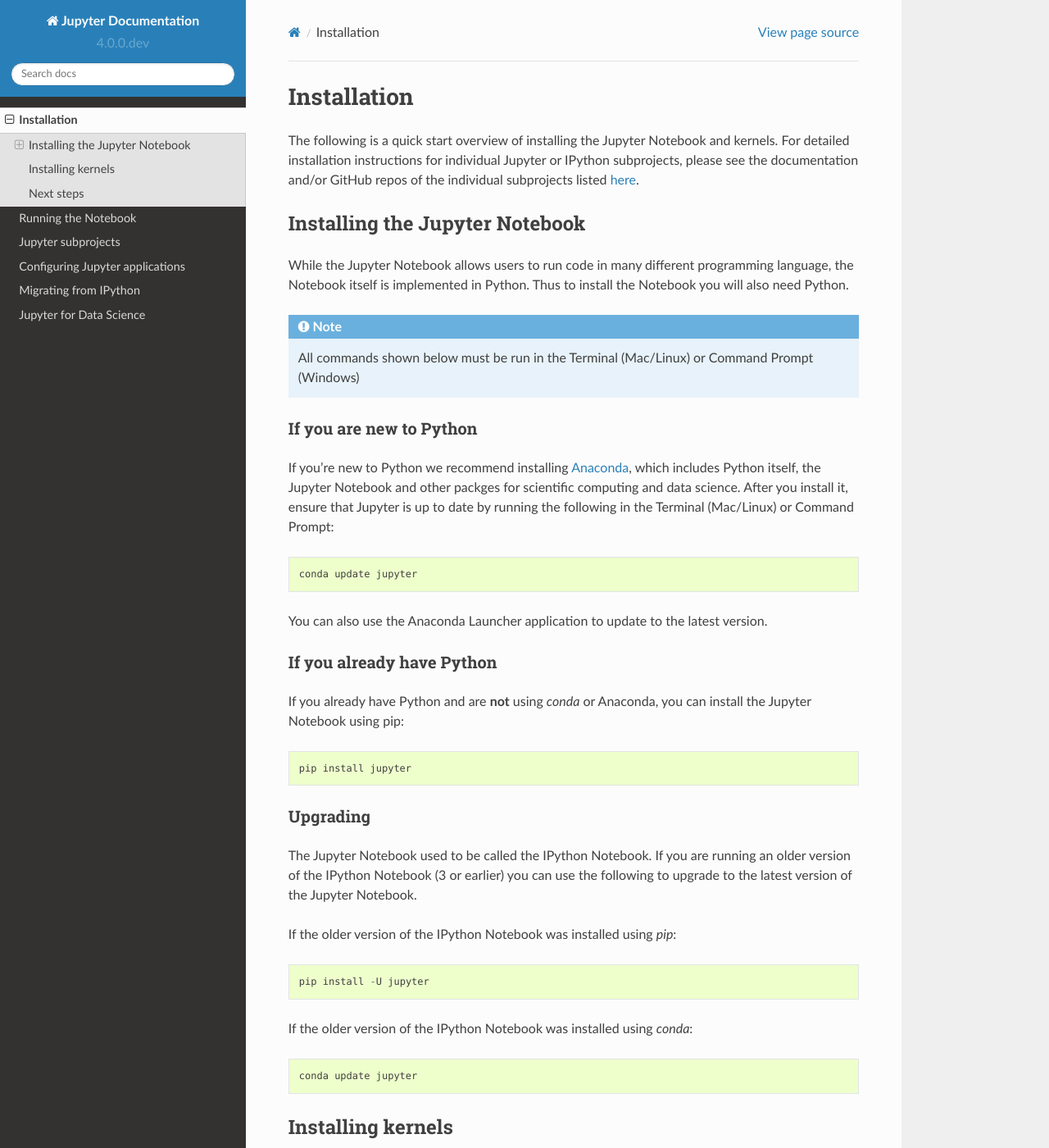
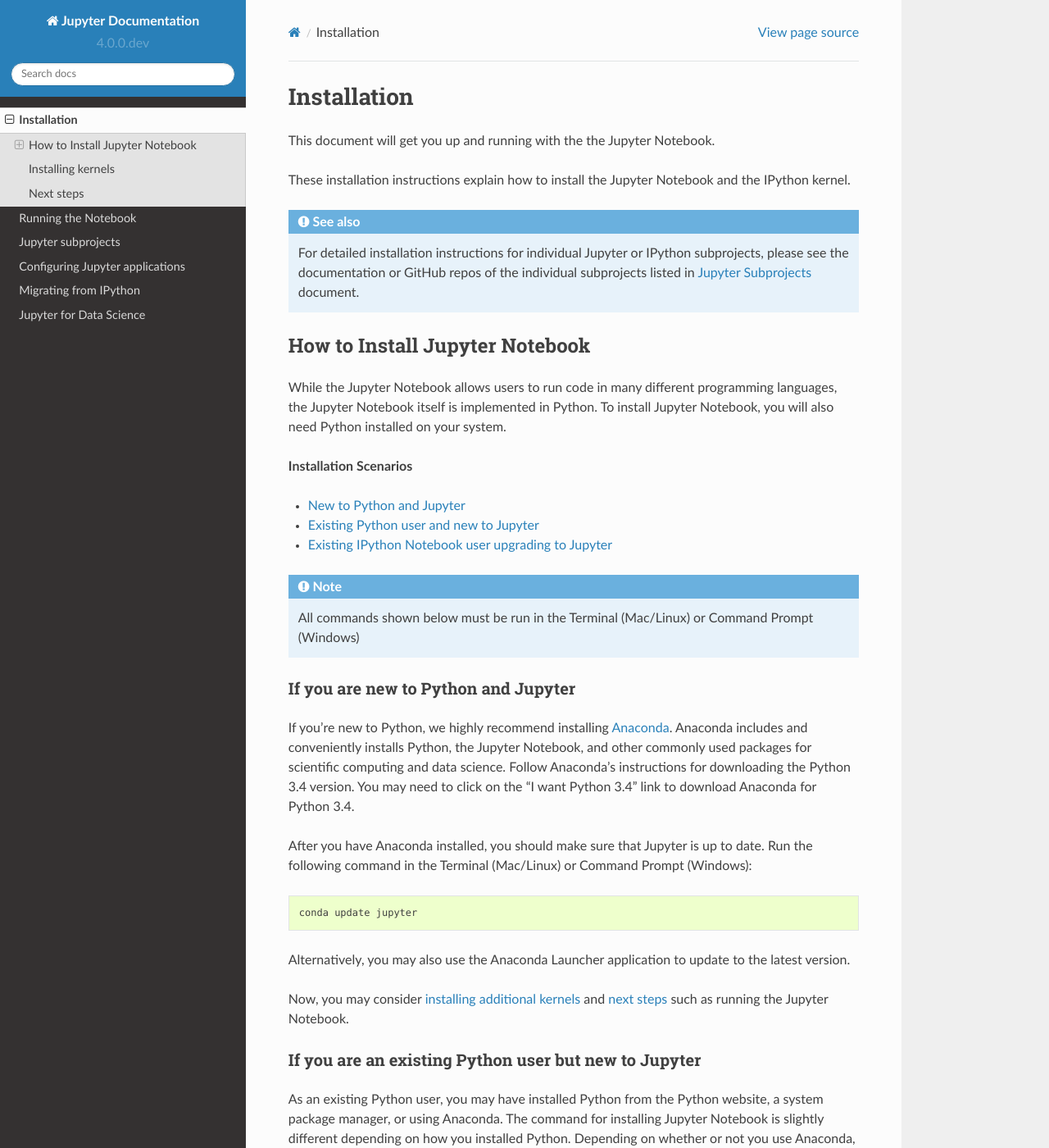
Before and after one commit to jupyter/jupyter, a Sphinx documentation site: the page built from docs/source/install.rst, in a window 1280 px wide and 1400 px high. Shown: the whole window at 82% size. Built offline with Sphinx 7.4.7 and the Read the Docs theme 2.0.0, drawn with Linux system fonts in a browser that asks for light colours; pages that are not in the unit, such as notebooks, are missing from menus; some of the changed text lies outside the part shown.

Commit message:
Add more clarity and specificity to install scenarios

```diff
--- a/docs/source/install.rst
+++ b/docs/source/install.rst
@@ -5,73 +5,147 @@
 Installation
 ============
 
-The following is a quick start overview of installing the Jupyter Notebook and
-kernels. For detailed installation instructions for individual Jupyter or IPython
-subprojects, please see the documentation and/or GitHub repos of the individual
-subprojects listed :ref:`here <subprojects>`.
+This document will get you up and running with the the Jupyter Notebook.
 
-Installing the Jupyter Notebook
+These installation instructions explain how to install the Jupyter Notebook and
+the IPython kernel.
+
+.. seealso::
+
+    For detailed installation instructions for individual Jupyter or IPython
+    subprojects, please see the documentation or GitHub repos of the
+    individual subprojects listed in :ref:`Jupyter Subprojects <subprojects>`
+    document.
+
+
+How to Install Jupyter Notebook
 -------------------------------
 
 While the Jupyter Notebook allows users to run code in many different
-programming language, the Notebook itself is implemented in Python. Thus to
-install the Notebook you will also need Python.
+programming languages, the Jupyter Notebook itself is implemented in Python.
+To install Jupyter Notebook, you will also need Python installed on your system.
+
+
+**Installation Scenarios**
+
+* :ref:`New to Python and Jupyter <new-to-python-and-jupyter>`
+* :ref:`Existing Python user and new to Jupyter <existing-python-new-jupyter>`
+* :ref:`Existing IPython Notebook user upgrading to Jupyter <existing-upgrading>`
+
 
 .. note::
 
      All commands shown below must be run in the Terminal (Mac/Linux) or Command
      Prompt (Windows)
 
+.. _new-to-python-and-jupyter:
 
-If you are new to Python
-~~~~~~~~~~~~~~~~~~~~~~~~
+If you are new to Python and Jupyter
+~~~~~~~~~~~~~~~~~~~~~~~~~~~~~~~~~~~~
 
-If you're new to Python we recommend installing `Anaconda
-<http://continuum.io/downloads#py34>`_, which includes Python itself, the Jupyter
-Notebook and other packges for scientific computing and data science. After you
-install it, ensure that Jupyter is up to date by running the following in the
-Terminal (Mac/Linux) or Command Prompt::
+If you're new to Python, we highly recommend installing `Anaconda
+<http://continuum.io/downloads>`_. Anaconda includes and conveniently
+installs Python, the Jupyter Notebook, and other commonly used packages for
+scientific computing and data science. Follow Anaconda's instructions for
+downloading the Python 3.4 version. You may need to click on the "I want
+Python 3.4" link to download Anaconda for Python 3.4.
+
+After you have Anaconda installed, you should make sure that Jupyter is up to
+date. Run the following command in the Terminal (Mac/Linux) or Command
+Prompt (Windows)::
 
     conda update jupyter
 
-You can also use the Anaconda Launcher application to update to the latest
-version.
+Alternatively, you may also use the Anaconda Launcher application to update to
+the latest version.
 
-If you already have Python
-~~~~~~~~~~~~~~~~~~~~~~~~~~
+Now, you may consider :ref:`installing additional kernels <installing-kernels>`
+and :ref:`next steps <next-steps>` such as running the Jupyter Notebook.
 
-If you already have Python and are **not** using `conda` or Anaconda, you can install
-the Jupyter Notebook using pip::
+
+.. _existing-python-new-jupyter:
+
+If you are an existing Python user but new to Jupyter
+~~~~~~~~~~~~~~~~~~~~~~~~~~~~~~~~~~~~~~~~~~~~~~~~~~~~~
+
+As an existing Python user, you may have installed Python from the Python website,
+a system package manager, or using Anaconda. The command for installing Jupyter
+Notebook is slightly different depending on how you installed Python. Depending on
+whether or not you use Anaconda, follow one of these two instructions to install
+Jupyter on your system.
+
+
+.. _existing-anaconda-new-jupyter:
+
+If you use Python with Anaconda
+^^^^^^^^^^^^^^^^^^^^^^^^^^^^^^^
+
+If you have Anaconda installed but have not yet installed or used Jupyter, you
+should run the following command in the Terminal (Mac/Linux) or Command
+Prompt (Windows) to install Jupyter::
+
+    conda install jupyter
+
+Now, you may consider :ref:`installing kernels <installing-kernels>` and
+:ref:`next steps <next-steps>`.
+
+
+.. _python-not-using-Anaconda:
+
+If you use Python but do not use Anaconda
+^^^^^^^^^^^^^^^^^^^^^^^^^^^^^^^^^^^^^^^^^
+
+If you already have Python installed and are **not** using `conda` or Anaconda,
+you may install the Jupyter Notebook using Python's package manager `pip`::
 
     pip install jupyter
 
-Upgrading
-~~~~~~~~~
+Now, you may consider :ref:`installing kernels <installing-kernels>` and
+:ref:`next steps <next-steps>`.
+
+
+.. _existing-upgrading:
+
+Existing IPython Notebook users upgrading to Jupyter Notebook
+~~~~~~~~~~~~~~~~~~~~~~~~~~~~~~~~~~~~~~~~~~~~~~~~~~~~~~~~~~~~~
 
 The Jupyter Notebook used to be called the IPython Notebook. If you are running
-an older version of the IPython Notebook (3 or earlier) you can use the
+an older version of the IPython Notebook (version 3 or earlier) you can use the
 following to upgrade to the latest version of the Jupyter Notebook.
 
-If the older version of the IPython Notebook was installed using `pip`::
+If the older version of the IPython Notebook was installed using `pip`,
+upgrade using::
 
     pip install -U jupyter
 
-If the older version of the IPython Notebook was installed using `conda`::
+If the older version of the IPython Notebook was installed using `conda` or Anaconda,
+upgrade using::
 
     conda update jupyter
+
+
+The :ref:`Migrating from IPython <migrating>` document gives additional information
+about migrating from IPython 3 to Jupyter.
+
+
+.. _installing-kernels:
 
 Installing kernels
 ------------------
 
 Installing the Jupyter Notebook as described above will also install the `IPython
-kernel <http://ipython.readthedocs.org/en/master/>`_ for working in the Python programming language.
-
+kernel <http://ipython.readthedocs.org/en/master/>`_ which allows working on
+notebooks using the Python programming language.
 
 To run notebooks in languages other than Python, you will need to install
 additional kernels. For more information, see the full `list of available kernels
 <https://github.com/ipython/ipython/wiki/IPython-kernels-for-other-languages>`_.
 
+
+.. _next-steps:
+
 Next steps
 ----------
 
-After installing you are ready to :ref:`run the notebook <running>`.
+Congratulations. You have installed Jupyter Notebook and are ready to
+:ref:`run the notebook <running>`.
--- a/docs/source/migrating.rst
+++ b/docs/source/migrating.rst
@@ -1,3 +1,7 @@
+.. _migrating:
+
+
+======================
 Migrating from IPython
 ======================
 
```
